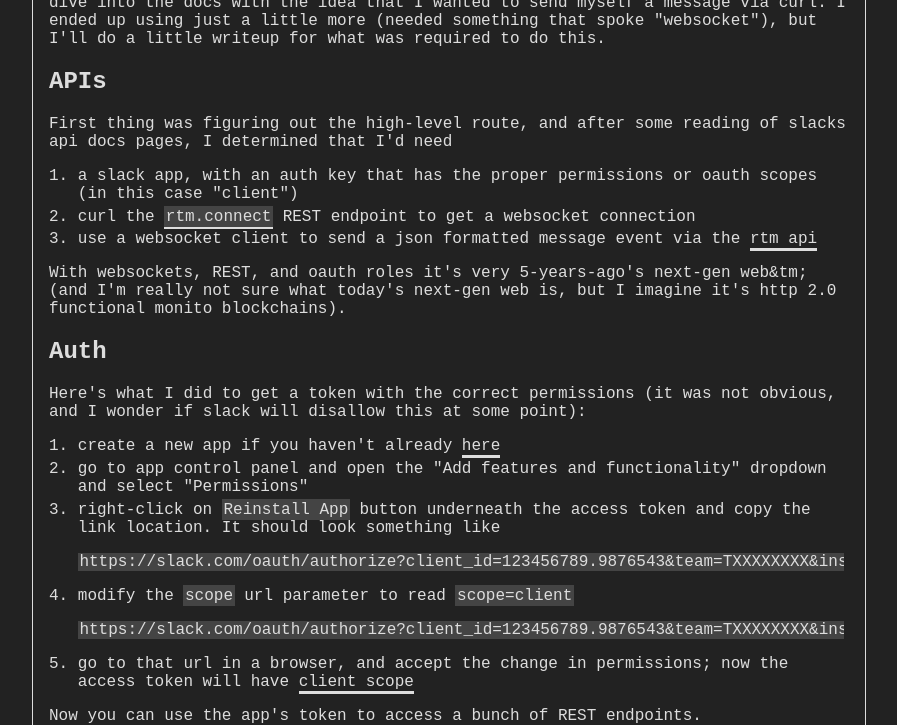
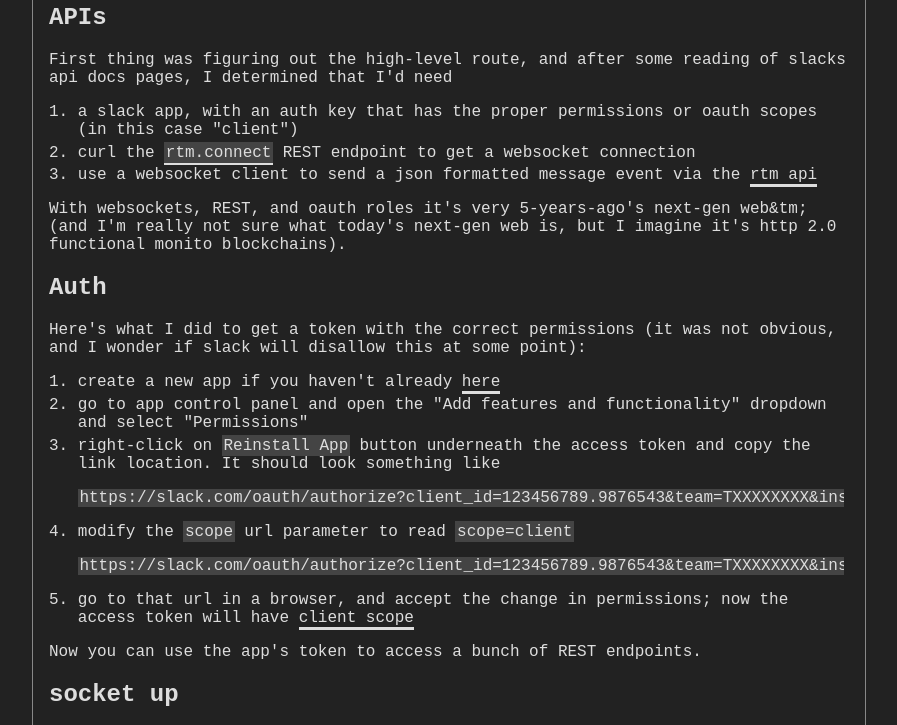
Before and after one commit to shua/site, a plain HTML site: page b/slack-rtm.html in a window 1280 px wide. Shown: the part 258-983 px from the top of the page, without its empty margins (191-1088 px from the left). Drawn offline with Linux system fonts and the light colour scheme.

Commit message:
b cleanup, add link to homepage

```diff
--- a/b/post.css
+++ b/b/post.css
@@ -9,9 +9,9 @@ html, body {
 body div {
 	max-width: 800px;
 	margin: auto;
-	margin-top: 10%;
-	margin-bottom: 10%;
-	border: 1px solid;
+	margin-top: 5%;
+	margin-bottom: 5%;
+	border: 1px solid #888;
 	padding: 1em;
 }
 body div h1 {
--- a/b/slack-rtm.html
+++ b/b/slack-rtm.html
@@ -1,5 +1,6 @@
 <html>
 <head>
+<meta charset="UTF-8">
 <link rel="stylesheet" type="text/css" href="post.css" />
 </head>
 <body>
```
Also changed, not shown: b/index.html (+1 -0 lines), index.html (+2 -1 lines).
